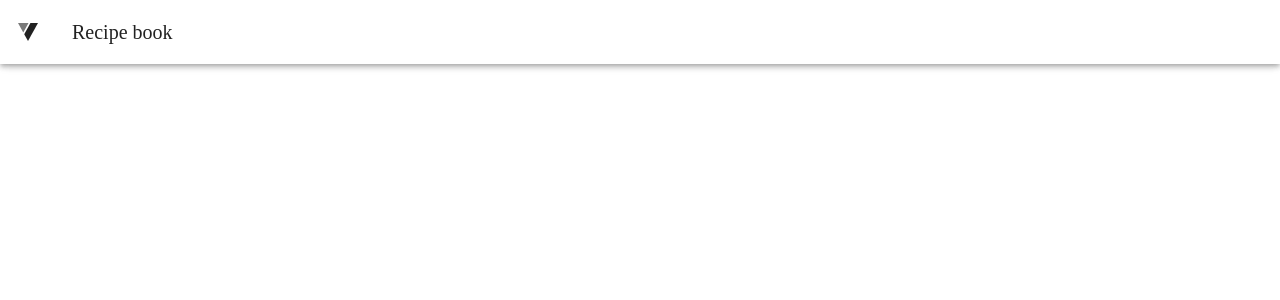
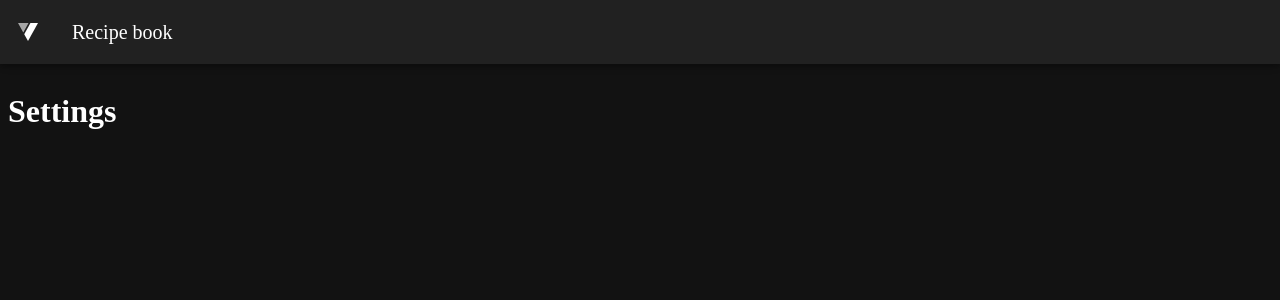
Before and after one commit to EgorSasim/recipeBookFront, a Vue app: page /settings in a window 1280 px wide. Shown: the top 300 px of the page. Built offline with nearby package versions, Linux system fonts and the light colour scheme.

Commit message:
add several pages skeletons and two color themes

```diff
--- a/src/App.vue
+++ b/src/App.vue
@@ -1,11 +1,23 @@
 <script setup lang="ts">
 import { ref } from 'vue';
 import { RouterView } from 'vue-router'
+import { useTheme, type ThemeInstance } from 'vuetify';
+import { COLOR_THEMES } from './constants/themes.constants';
+import { NAV_BAR_ITEMS } from './constants/navigationBarItems.constants';
 
 const isSidebarOpen = ref(false);
+const theme: ThemeInstance = useTheme();
+const navBarItems = NAV_BAR_ITEMS;
 
 function toggleSideBar(): void {
   isSidebarOpen.value = !isSidebarOpen.value;
+}
+
+function toggleTheme(): void {
+  theme.global.name.value =
+    theme.global.name.value === COLOR_THEMES.DARK
+      ? COLOR_THEMES.LIGHT
+      : COLOR_THEMES.DARK;
 }
 
 </script>
@@ -16,18 +28,23 @@ function toggleSideBar(): void {
       <v-app-bar-nav-icon icon="$vuetify" variant="text" @click.stop="toggleSideBar"></v-app-bar-nav-icon>
       <v-app-bar-title>Recipe book</v-app-bar-title>
     </v-app-bar>
-    <v-navigation-drawer  v-model="isSidebarOpen">
+    <v-navigation-drawer v-model="isSidebarOpen">
       <v-list-item title="Navigation bar" subtitle="Recipe book"></v-list-item>
       <v-divider></v-divider>
-      <v-list-item title="Home" @click="$router.push({path: '/'})"></v-list-item>
-      <v-list-item title="My Recipes" @click="$router.push({path: '/about'})"></v-list-item>
-      <v-list-item title="World kitchens" @click="$router.push({path: '/about'})"></v-list-item>
-      <v-list-item title="Ingestion" @click="$router.push({path: '/about'})"></v-list-item>
-      <v-list-item title="Settings" @click="$router.push({path: '/about'})"></v-list-item>
-      <v-list-item title="About" @click="$router.push({path: '/about'})"></v-list-item>
+      <v-list-item v-for="item in navBarItems" :key="item" :title=item.title @click="$router.push({ path: item.routerPath })"></v-list-item>
+      <div class="app-change-theme-container" >
+        <v-btn @click="toggleTheme">Change theme</v-btn>
+      </div>
     </v-navigation-drawer>
     <v-main>
       <RouterView />
     </v-main>
   </v-app>
 </template>
+
+<style scoped>
+.app-change-theme-container {
+  width: 100%; display: flex; justify-content: center;
+  margin-top: 2rem;
+}
+</style>
--- /dev/null
+++ b/src/constants/navigationBarItems.constants.ts
@@ -0,0 +1,41 @@
+interface NavBarItem {
+    id: number;
+    title: NavBarItemsNames;
+    routerPath: string;
+}
+
+enum NavBarItemsNames {
+    HOME = 'Home',
+    MY_RECIPES = "My Recipes",
+    WORLD_KITCHEN = "World kitchen",
+    INJESTION = "Injestion",
+    SETTINGS = "Settings"
+}
+
+export const NAV_BAR_ITEMS: NavBarItem[] = [
+    {
+        id: 1,
+        title: NavBarItemsNames.HOME,
+        routerPath: '/',
+    },
+    {
+        id: 2,
+        title: NavBarItemsNames.MY_RECIPES,
+        routerPath: '/my-recipes',
+    },
+    {
+        id: 3,
+        title: NavBarItemsNames.WORLD_KITCHEN,
+        routerPath: '/world-kitchen',
+    },
+    {
+        id: 4,
+        title: NavBarItemsNames.INJESTION,
+        routerPath: "/ingestion",
+    },
+    {
+        id: 5,
+        title: NavBarItemsNames.SETTINGS,
+        routerPath: '/settings',
+    }
+]
--- /dev/null
+++ b/src/constants/themes.constants.ts
@@ -0,0 +1,29 @@
+export enum COLOR_THEMES {
+    DARK = 'dark',
+    LIGHT = 'light'
+}
+
+export const THEMES_COLORS_PROPS = {
+    light: {
+        colors: {
+          primary: '#1976D2',
+          secondary: '#424242',
+          accent: '#82B1FF',
+          error: '#FF5252',
+          info: '#2196F3',
+          success: '#4CAF50',
+          warning: '#FFC107',
+        },
+      },
+      dark: {
+        colors: {
+          primary: '#BB86FC',
+          secondary: '#03DAC6',
+          accent: '#03DAC6',
+          error: '#CF6679',
+          info: '#2196F3',
+          success: '#4CAF50',
+          warning: '#FFC107',
+        },
+      },
+}
--- /dev/null
+++ b/src/constants/vuetify.constants.ts
@@ -0,0 +1,15 @@
+import { createVuetify } from "vuetify";
+import * as components from "vuetify/components";
+import * as directives from "vuetify/directives";
+import { COLOR_THEMES, THEMES_COLORS_PROPS } from "./themes.constants";
+
+export function getVuetify() {
+    return createVuetify({
+        components,
+        directives,
+        theme: {
+          defaultTheme: COLOR_THEMES.DARK,
+          themes: THEMES_COLORS_PROPS,
+        },
+      });
+}
--- a/src/main.ts
+++ b/src/main.ts
@@ -1,17 +1,8 @@
-import { createApp } from 'vue'
-import App from './App.vue'
-import router from './router'
-import { createVuetify } from 'vuetify'
-import * as components from 'vuetify/components'
-import * as directives from 'vuetify/directives'
+import { createApp } from "vue";
+import App from "./App.vue";
+import router from "./router";
+import { getVuetify } from "./constants/vuetify.constants";
 
-const vuetify = createVuetify({
-    components, directives
-})
+const app = createApp(App).use(getVuetify()).use(router);
 
-const app = createApp(App);
-
-app.use(router);
-app.use(vuetify);
-
-app.mount('#app');
+app.mount("#app");
--- a/src/router/index.ts
+++ b/src/router/index.ts
@@ -1,6 +1,9 @@
 import { createRouter, createWebHistory } from 'vue-router'
 import HomeView from '../views/HomeView.vue'
-import AboutView from '../views/AboutView.vue'
+import MyRecipes from '../views/MyRecipesView.vue'
+import WorldKitchen from '../views/WorldKitchenView.vue'
+import InjestionView from '@/views/InjestionView.vue'
+import SettingsView from '@/views/SettingsView.vue'
 
 const router = createRouter({
   history: createWebHistory(import.meta.env.BASE_URL),
@@ -11,10 +14,26 @@ const router = createRouter({
       component: HomeView,
     },
     {
-      path: '/about',
-      name: AboutView.name,
-      component: () => import('../views/AboutView.vue'),
+      path: '/my-recipes',
+      name: MyRecipes.name,
+      component: () => import('../views/MyRecipesView.vue'),
     },
+    {
+      path: '/world-kitchen',
+      name: WorldKitchen.name,
+      component: () => import('../views/WorldKitchenView.vue'),
+    },
+    {
+      path: '/ingestion',
+      name: InjestionView.name,
+      component: () => import('../views/InjestionView.vue'),
+    },
+    {
+      path: '/settings',
+      name: SettingsView.name,
+      component: () => import('../views/SettingsView.vue'),
+    },
+
   ],
 })
 
--- a/src/views/AboutView.vue
+++ /dev/null
@@ -1,5 +0,0 @@
-<template>
-  <div class="about">
-    <h1>This is an about page</h1>
-  </div>
-</template>
--- /dev/null
+++ b/src/views/InjestionView.vue
@@ -0,0 +1,3 @@
+<template>
+    <h1>Injestion</h1>
+</template>
--- /dev/null
+++ b/src/views/MyRecipesView.vue
@@ -0,0 +1,3 @@
+<template>
+    <h1>My Recipes</h1>
+</template>
--- /dev/null
+++ b/src/views/SettingsView.vue
@@ -0,0 +1,3 @@
+<template>
+    <h1>Settings</h1>
+</template>
--- /dev/null
+++ b/src/views/WorldKitchenView.vue
@@ -0,0 +1,3 @@
+<template>
+    <h1>World Kitchen</h1>
+</template>
```
